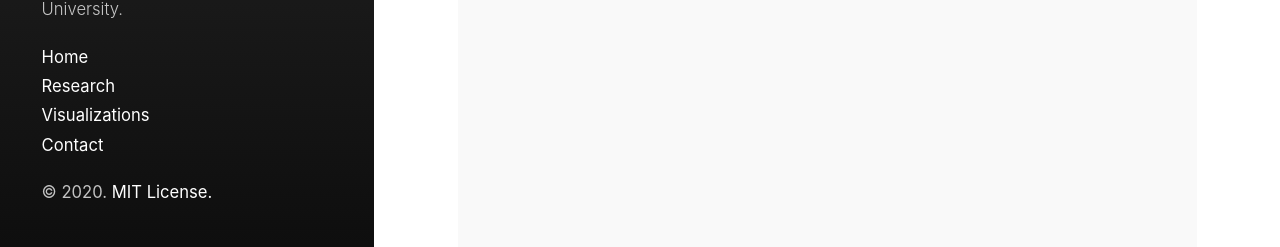
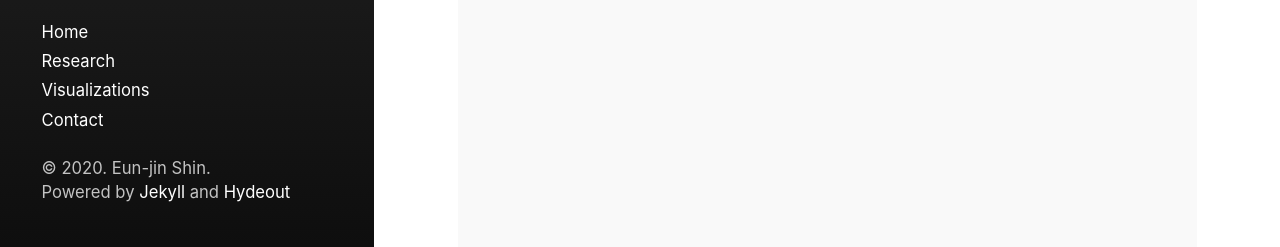
Before and after one commit to ejshin0/page, a website: page category/2009-10-05-edge-case-title-should-not-overflow-the-content-area.html in a window 1280 px wide. Shown: the part 553-800 px from the top of the page. Drawn offline with Linux system fonts and the light colour scheme.

Commit message:
Add files via upload

```diff
--- a/category/2009-10-05-edge-case-title-should-not-overflow-the-content-area.html
+++ b/category/2009-10-05-edge-case-title-should-not-overflow-the-content-area.html
@@ -194,9 +194,8 @@ word-wrap: break-word;
 </nav>
 
   <p>
-  &copy; 2020.
-  <a href="/page/LICENSE.md">MIT License.</a>
-</p>
+  &copy; 2020. Eun-jin Shin. <br>
+Powered by <a href="https://jekyllrb.com/">Jekyll </a> and <a href="http://jekyllthemes.org/themes/hydeout/">Hydeout </a></p>
 
 </div>
 
```
Also changed, not shown: category/about.html (+2 -3 lines), category/contact.html (+2 -3 lines), category/home.html (+2 -3 lines).
